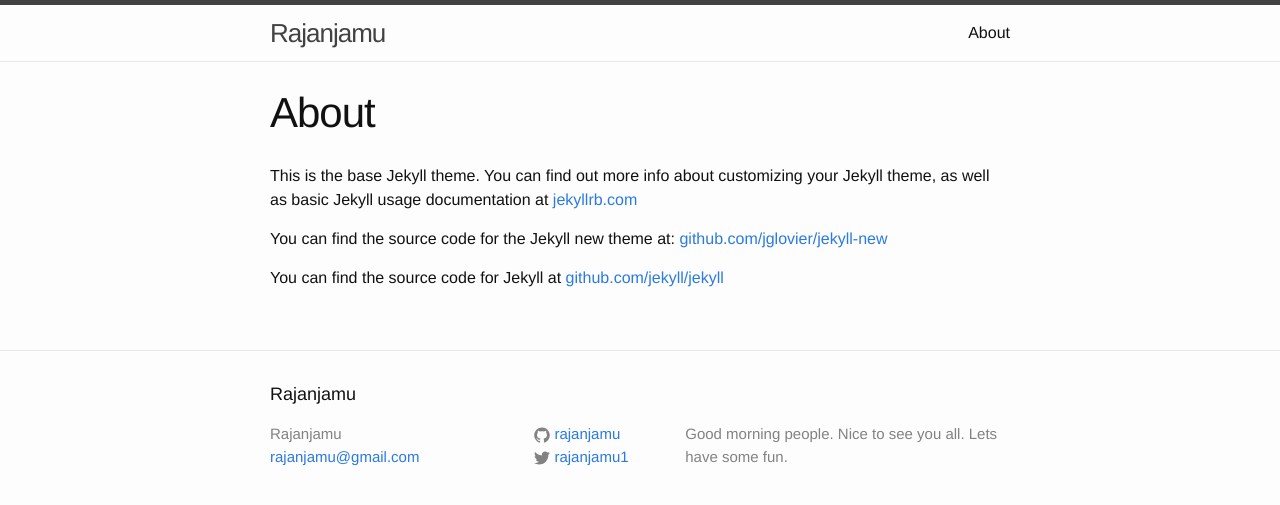
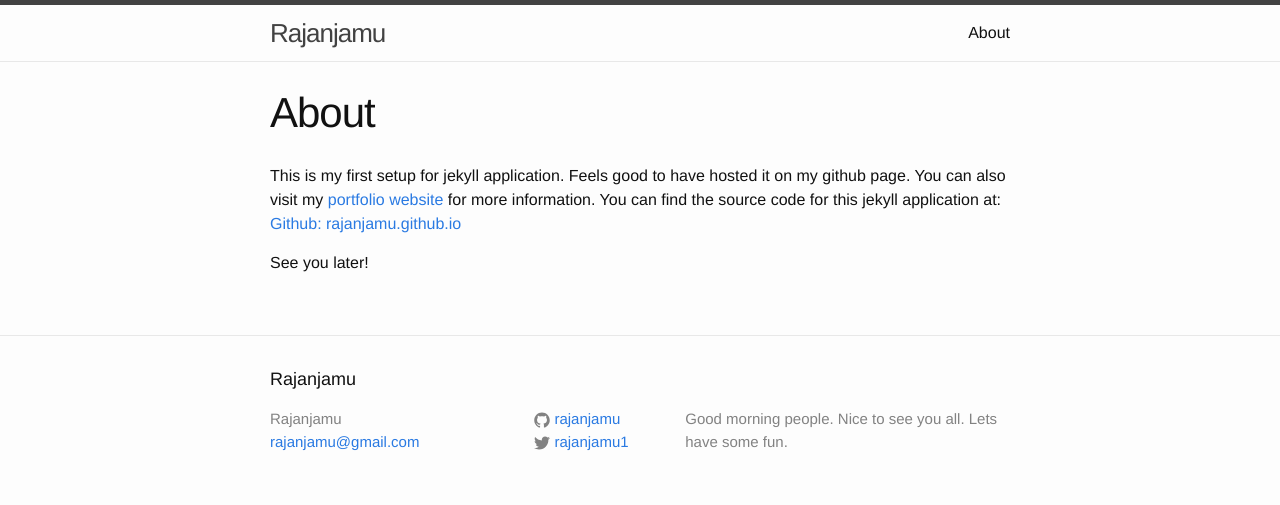
Before and after one commit to rajanjamu/rajanjamu_jekyll_old, a Jekyll site: the page built from about.md, in a window 1280 px wide. Shown: the top 505 px of the page. Built offline with Jekyll 4.4.1, drawn with Linux system fonts in a browser that asks for light colours.

Commit message:
edited about.md

```diff
--- a/about.md
+++ b/about.md
@@ -4,8 +4,6 @@ title: About
 permalink: /about/
 ---
 
-This is the base Jekyll theme. You can find out more info about customizing your Jekyll theme, as well as basic Jekyll usage documentation at [jekyllrb.com](http://jekyllrb.com/)
+This is my first setup for jekyll application. Feels good to have hosted it on my github page. You can also visit my [portfolio website](http://rajanjamu-v2.herokuapp.com/) for more information. You can find the source code for this jekyll application at: [Github: rajanjamu.github.io](https://github.com/rajanjamu/rajanjamu.github.io)
 
-You can find the source code for the Jekyll new theme at: [github.com/jglovier/jekyll-new](https://github.com/jglovier/jekyll-new)
-
-You can find the source code for Jekyll at [github.com/jekyll/jekyll](https://github.com/jekyll/jekyll)
+See you later!
```
